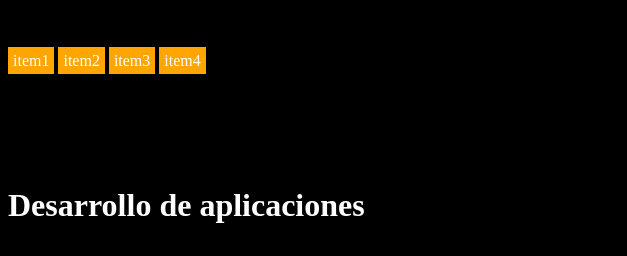
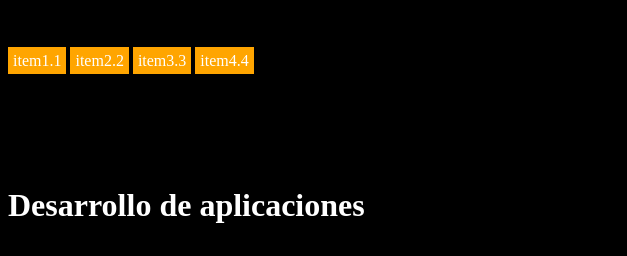
Before and after one commit to JuanMarin93/JuanMarin93.github.io, a plain HTML site: page index.html in a window 1280 px wide. Shown: the top 256 px of the page, 0-627 px from the left. Drawn offline with Linux system fonts and the light colour scheme.

Commit message:
segundo commit

```diff
--- a/index.html
+++ b/index.html
@@ -12,10 +12,10 @@
 			<img src="img/html5.png">
 		</figure>
 		<nav id="menu principal">
-			<span>item1</span>
-			<span>item2</span>
-			<span>item3</span>
-			<span>item4</span>
+			<span>item1.1</span>
+			<span>item2.2</span>
+			<span>item3.3</span>
+			<span>item4.4</span>
 		</nav>
 	</header>
 	<div id="contenido">
```
